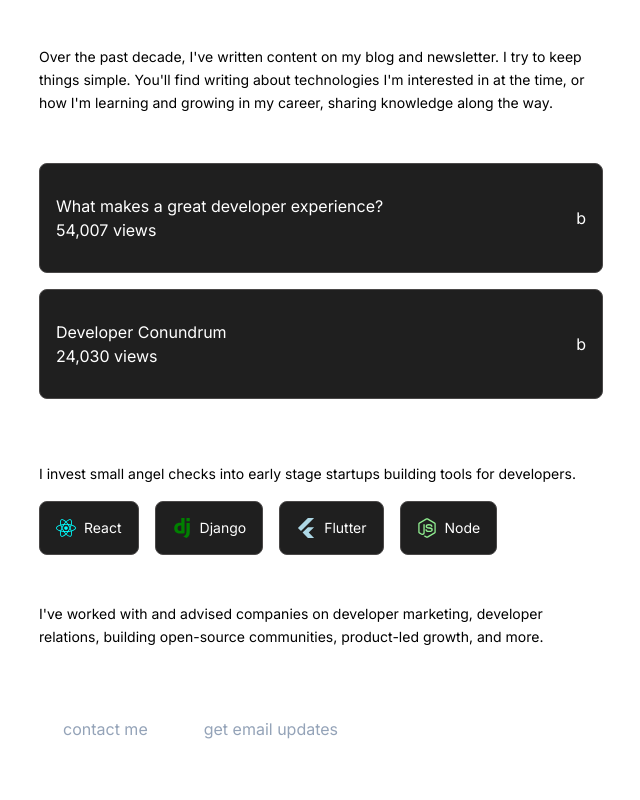
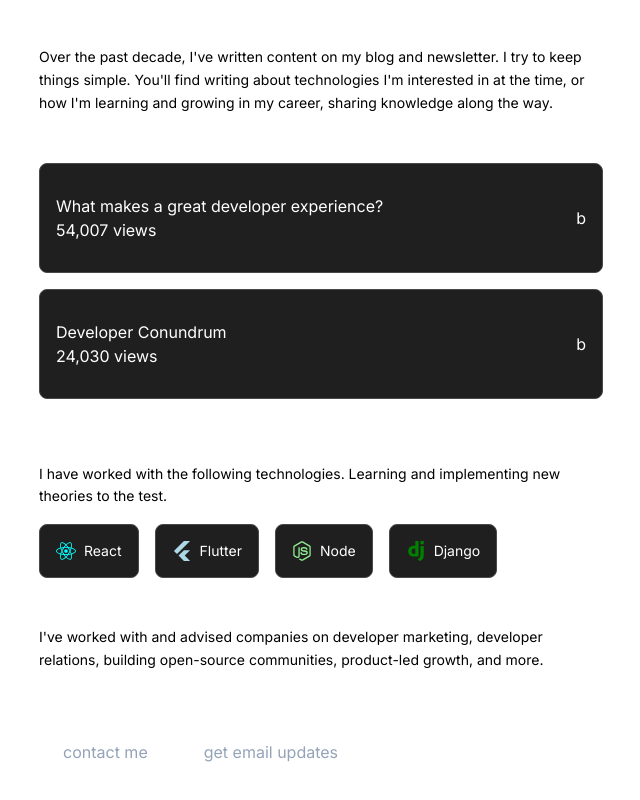
Before and after one commit to avi-jha/Portfolio-Nextjs, a Next.js app: page / in a window 1280 px wide. Shown: the part 1053-1853 px from the top of the page, without its empty margins (319-959 px from the left). Built offline with nearby package versions, Linux system fonts and the light colour scheme.

Commit message:
optimised languagebox code

```diff
--- a/app/Data/data.json
+++ b/app/Data/data.json
@@ -21,22 +21,10 @@
     }
   },
   "LanguageBox": [
-    {
-      "title": "React",
-      "image": "../assets/01.jpg"
-    },
-    {
-      "title": "Django",
-      "views": "../assets/01.jpg"
-    },
-    {
-      "title": "Flutter ",
-      "views": "../assets/01.jpg"
-    },
-    {
-      "title": "Node",
-      "views": "../assets/01.jpg"
-    }
+    "React",
+    "Flutter",
+    "Node",
+    "Django"
   ],
   "Work": {
     "work_para_1": "On a mission to build products developers love, and along the way, teach the next generation of developers. Here's a summary of my work so far."
--- a/app/page.tsx
+++ b/app/page.tsx
@@ -63,18 +63,12 @@ export default function Home() {
 
         <div className="m-12">
           <p className="text-sm leading-relaxed">
-            I invest small angel checks into early stage startups building tools
-            for developers.
+            I have worked with the following technologies. Learning and implementing new theories to the test.
           </p>
-          {/* TODO: optimize this code */}
           <div className="flex flex-row items-center justify-start">
-            <LanguageBox imgName={sampleImage} title={"React"} />
-            <LanguageBox imgName={sampleImage} title={"Django"} />
-            <LanguageBox imgName={sampleImage} title={"Flutter"} />
-            <LanguageBox imgName={sampleImage} title={"Node"} />
-            {/* {JsonData.LanguageBox.map((data, index) => (
-              <LanguageBox imgName={data.image} title={data.title} />
-            ))} */}
+            {JsonData.LanguageBox.map((data, index) => (
+              <LanguageBox title={data} />
+            ))}
           </div>
         </div>
 
```
